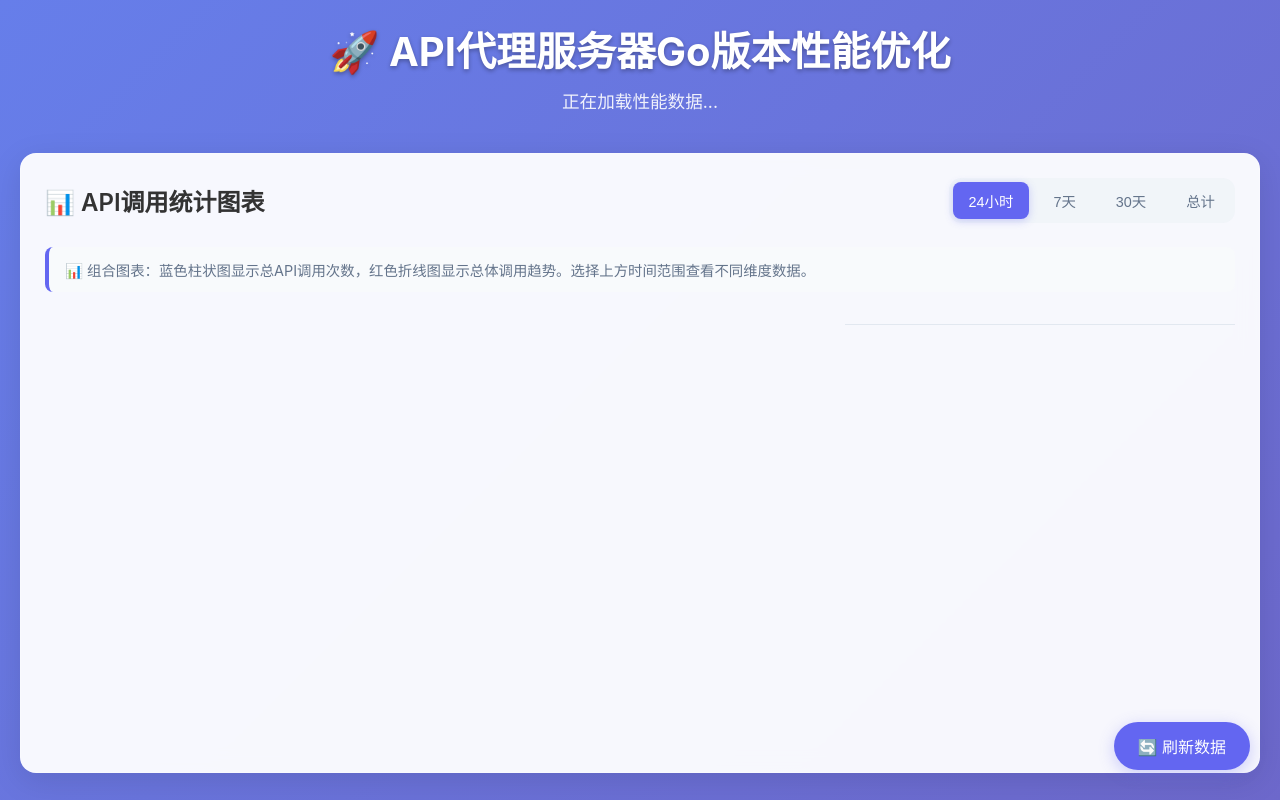
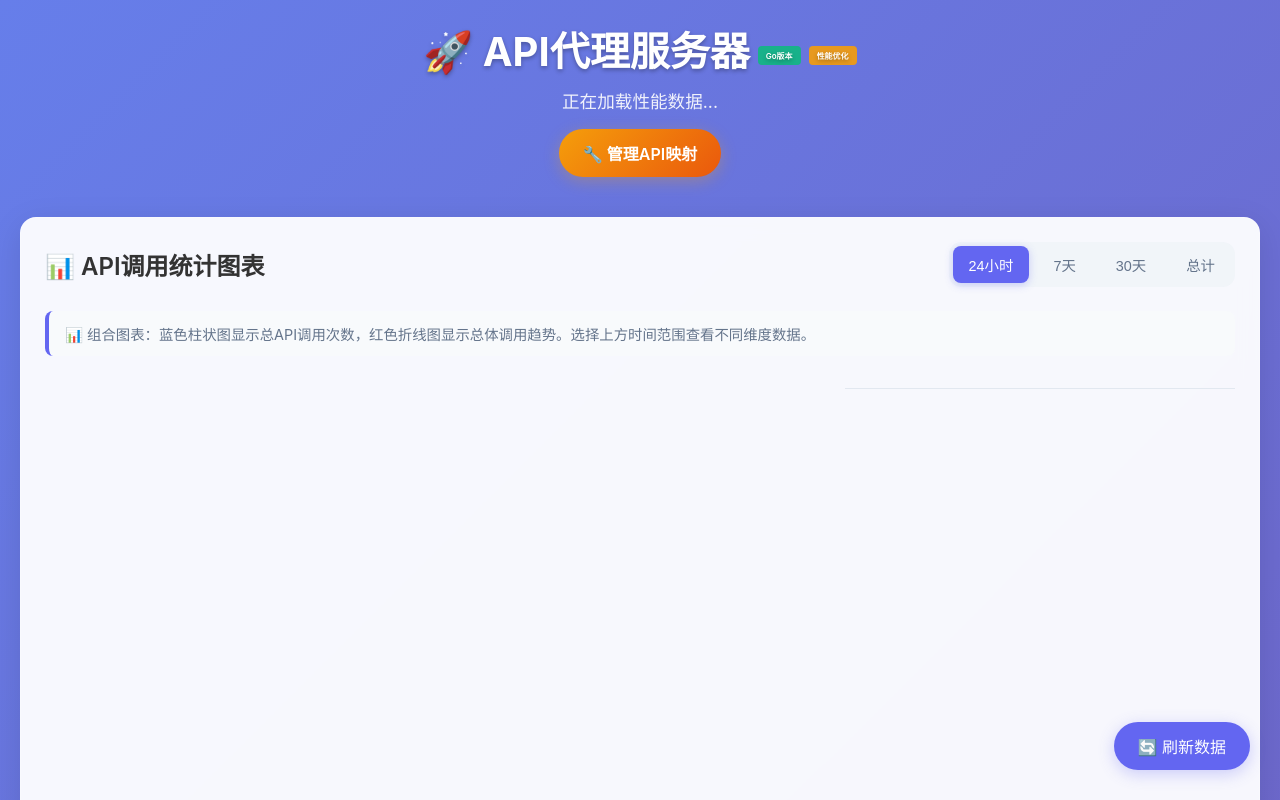
Before and after one commit to caidaoli/apiProxy, a plain HTML site: page web/templates/index.html in a window 1280 px wide. Shown: the top 800 px of the page. Drawn offline with nearby package versions, Linux system fonts and the light colour scheme; files that its build step writes are made by us from their sources; no server answers.

Commit message:
feat: 在首页添加API映射管理链接
功能改进:
- 在首页header区域添加"🔧 管理API映射"链接按钮
- 修正CSS文件引用路径 (/static/styles.css → /static/css/styles.css)
- 新增管理链接样式(.admin-link),采用橙色渐变设计
- 新增header徽章样式(.go-badge, .performance-badge)
- 新增缺失的性能图标样式(.perf-icon)
- 添加移动端响应式适配

设计特点:
- 使用橙色渐变背景,与刷新按钮(蓝色)形成视觉区分
- 圆角胶囊设计,现代化外观
- Hover效果:颜色加深+向上浮动+阴影加深
- 移动端自适应字体和内边距

文件修改:
- web/templates/index.html: 添加管理链接,修正CSS路径
- web/static/css/styles.css: 新增.admin-link等样式类

```diff
--- a/web/static/css/styles.css
+++ b/web/static/css/styles.css
@@ -31,6 +31,46 @@
  .header p {
      font-size: 1.1rem;
      opacity: 0.9;
+ }
+
+ .go-badge, .performance-badge {
+     display: inline-block;
+     font-size: 0.5rem;
+     padding: 4px 8px;
+     border-radius: 4px;
+     margin-left: 8px;
+     font-weight: 600;
+     vertical-align: middle;
+ }
+
+ .go-badge {
+     background: rgba(16, 185, 129, 0.9);
+     color: white;
+ }
+
+ .performance-badge {
+     background: rgba(245, 158, 11, 0.9);
+     color: white;
+ }
+
+ .admin-link {
+     display: inline-block;
+     margin-top: 16px;
+     padding: 12px 24px;
+     background: linear-gradient(135deg, #f59e0b 0%, #ea580c 100%);
+     color: white;
+     text-decoration: none;
+     border-radius: 50px;
+     font-size: 1rem;
+     font-weight: 600;
+     box-shadow: 0 4px 16px rgba(245, 158, 11, 0.3);
+     transition: all 0.3s ease;
+ }
+
+ .admin-link:hover {
+     background: linear-gradient(135deg, #ea580c 0%, #dc2626 100%);
+     transform: translateY(-2px);
+     box-shadow: 0 6px 20px rgba(245, 158, 11, 0.4);
  }
 
  .stats-grid {
@@ -163,6 +203,10 @@
 
  .total-icon {
      background: #6366f1;
+ }
+
+ .perf-icon {
+     background: #059669;
  }
 
  .stat-row {
@@ -368,6 +412,11 @@
          font-size: 2rem;
      }
 
+     .admin-link {
+         font-size: 0.9rem;
+         padding: 10px 20px;
+     }
+
      .chart-grid {
          grid-template-columns: 1fr;
      }
--- a/web/templates/index.html
+++ b/web/templates/index.html
@@ -5,13 +5,14 @@
     <meta name="viewport" content="width=device-width, initial-scale=1.0">
     <title>API代理服务器 - 统计面板</title>
     <script src="https://cdnjs.cloudflare.com/ajax/libs/Chart.js/3.9.1/chart.min.js"></script>
-    <link rel="stylesheet" href="/static/styles.css">
+    <link rel="stylesheet" href="/static/css/styles.css">
 </head>
 <body>
     <div class="container">
         <div class="header">
             <h1>🚀 API代理服务器<span class="go-badge">Go版本</span><span class="performance-badge">性能优化</span></h1>
             <p id="performance-info">正在加载性能数据...</p>
+            <a href="/admin" class="admin-link">🔧 管理API映射</a>
         </div>
 
         <div class="chart-section">
```
